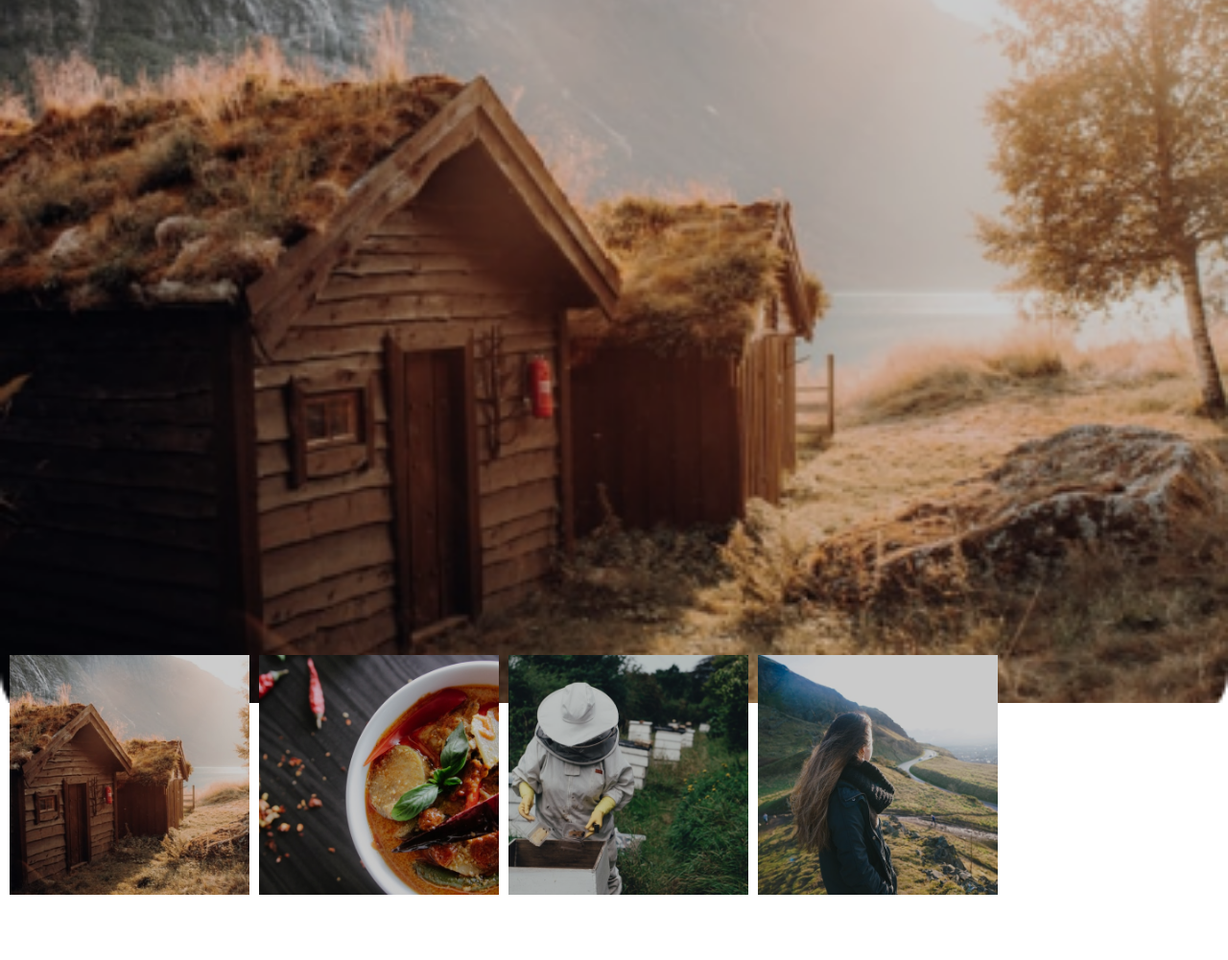
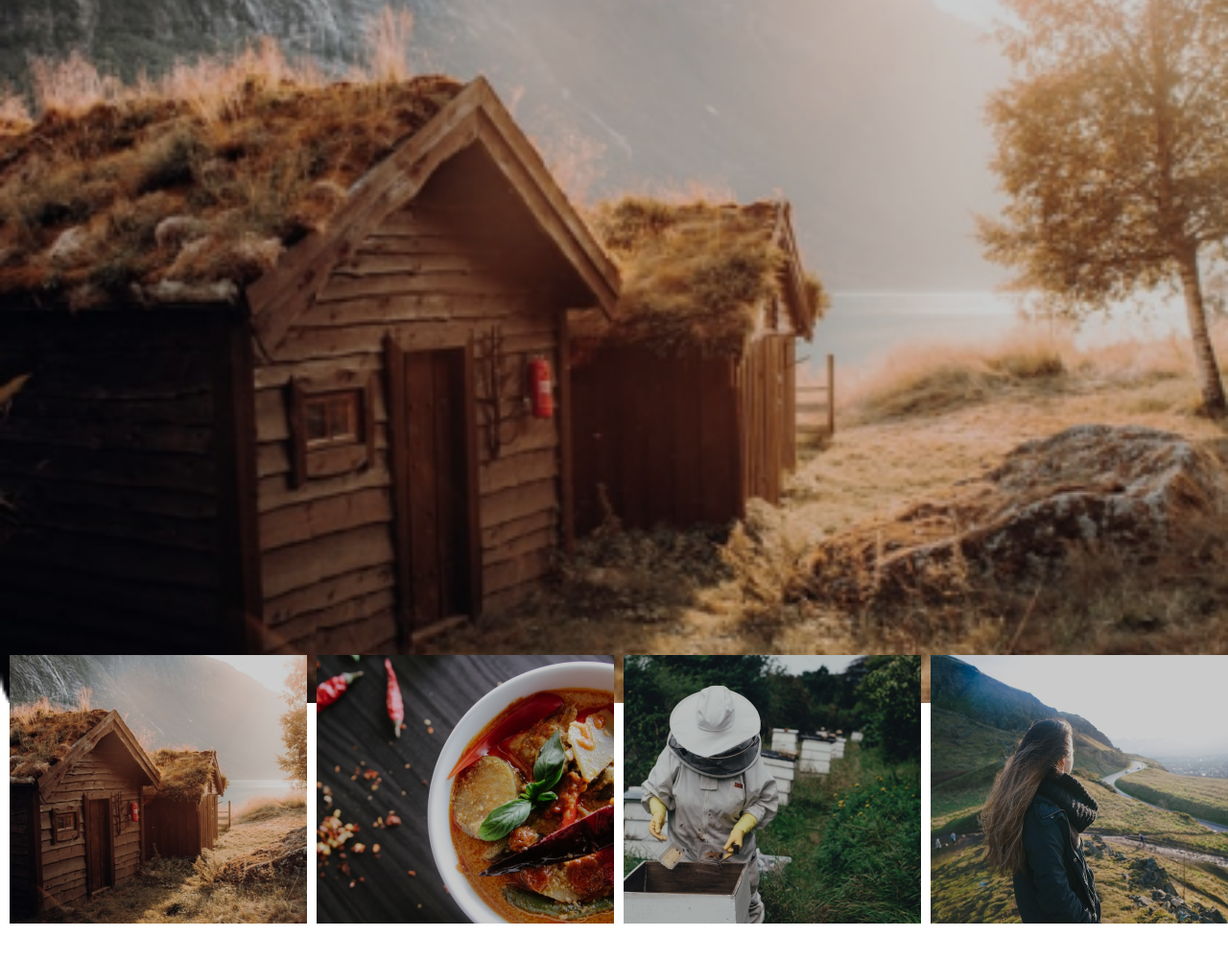
Before and after one commit to websanjeev/harrobarrow-farm, a website: page index.html in a window 1280 px wide. Shown: the part 67-1068 px from the top of the page at 96% size. Drawn offline with nearby package versions, Linux system fonts and the light colour scheme; a web font is replaced by a local one.

Commit message:
update banner thumb image size

```diff
--- a/scss/components/_banner.scss
+++ b/scss/components/_banner.scss
@@ -24,16 +24,17 @@
 
 .banner-thumb-wrapp .banner-thumb {
     display: inline-block;
-   width: 250px !important;
-   height: 250px;
+    width: 420px;
+    height: 280px;
     margin-left: 10px;
 
-   img{
+    img {
         width: 100%;
         height: 100%;
         object-fit: cover;
     }
 }
-.banner-thumb-wrapp .slick-track{
+
+.banner-thumb-wrapp .slick-track {
     text-align: right;
 }
```
Also changed, not shown: assets/css/style.css, 1 other file. Lines whose indentation alone changed are shown as unchanged.
